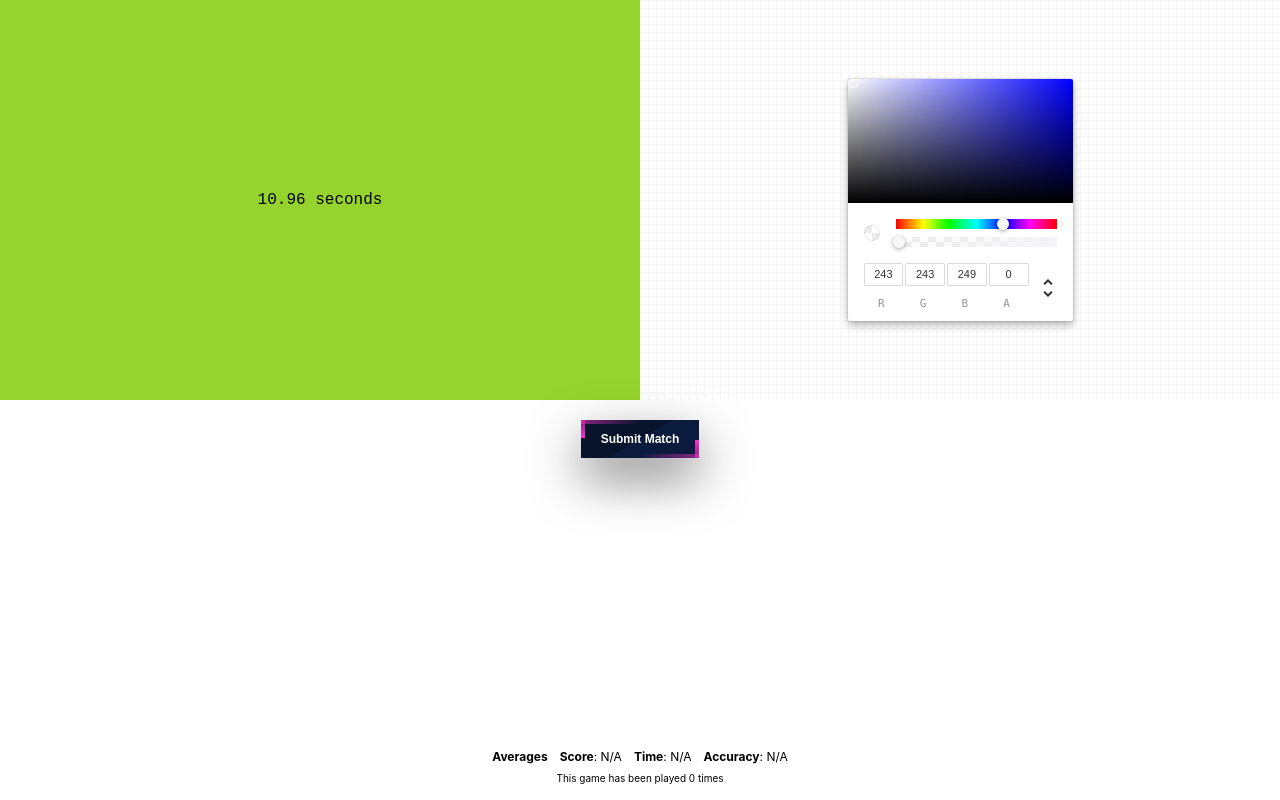
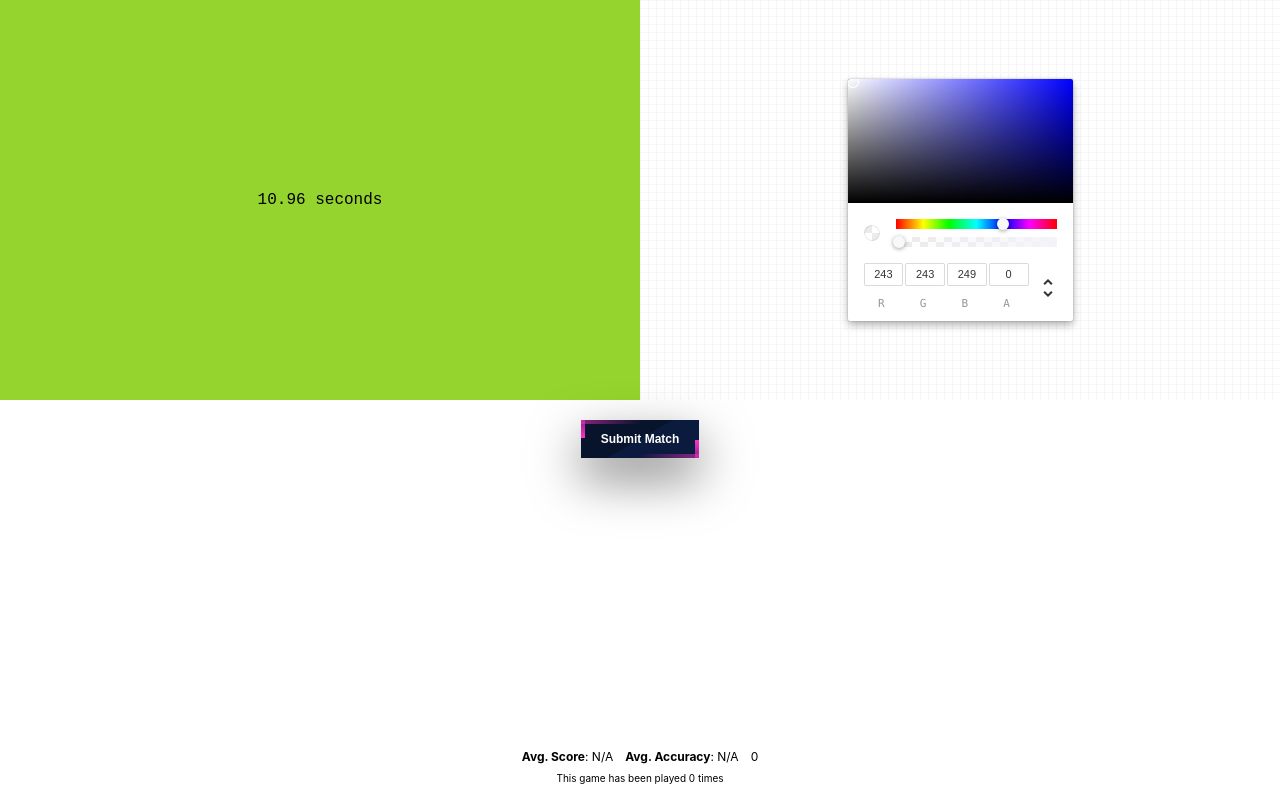
Before and after one commit to mrmrs/colormatch, a React (Create React App) app: page / in a window 1280 px wide. Built offline with nearby package versions, Linux system fonts and the light colour scheme; no server answers.

Commit message:
Adds a High Score

```diff
--- a/src/App.js
+++ b/src/App.js
@@ -96,8 +96,8 @@ function App() {
   handleIncrement()
 
   const currentTime = new Date().getTime();
-  const timeInSeconds = (currentTime - startTime) / 1000;
-  setTimeTaken(`${timeInSeconds.toFixed(2)} seconds`);
+    const timeInSeconds = (currentTime - startTime) / 1000;
+    setTimeTaken(timeInSeconds.toFixed(2)); // Store as a string with two decimal places
 
   const calculatedAccuracy = 100 - chroma.distance(randomColor, selectedColor, 'rgb');
   let combinedScore = 0;
@@ -147,10 +147,7 @@ const calculateAverages = () => {
     (acc, game) => {
       acc.totalScore += game.score;
       acc.totalAccuracy += game.accuracy;
-      const timeInSeconds = parseFloat(game.timeTaken.split(' ')[0]); // Parse time as float
-      if (!isNaN(timeInSeconds)) {
-        acc.totalTime += timeInSeconds;
-      }
+      acc.totalTime += game.timeTaken; // Use timeTaken directly as it's a number
       return acc;
     },
     { totalScore: 0, totalAccuracy: 0, totalTime: 0 }
@@ -160,7 +157,7 @@ const calculateAverages = () => {
   return {
     avgScore: (total.totalScore / numGames).toFixed(2),
     avgAccuracy: (total.totalAccuracy / numGames).toFixed(2) + '%',
-    avgTime: total.totalTime > 0 ? (total.totalTime / numGames).toFixed(2) + ' seconds' : 'N/A'
+    avgTime: (total.totalTime / numGames).toFixed(2) + ' seconds'
   };
 };
 
@@ -269,10 +266,10 @@ const calculateAverages = () => {
       </div>
         <div style={{ position: 'absolute', bottom: '16px', fontSize: '12px', left: 0, right: 0, width: '100%'}}>
             <div style={{ display: 'flex', alignItems: 'center', justifyContent: 'center', gap: '12px' }}>
-              <h2 style={{margin:0, fontSize: '12px'}}>Averages</h2>
-              <p style={{margin:0}}><b>Score</b>: {averages.avgScore}</p>
-              <p style={{margin:0}}><b>Time</b>: {averages.avgTime}</p>
-              <p style={{margin:0}}><b>Accuracy</b>: {averages.avgAccuracy}</p>
+              <p style={{margin:0}}><b>Avg. Score</b>: {averages.avgScore}</p>
+              <p style={{margin:0, display: 'none'}}><b>Time</b>: {averages.avgTime}</p>
+              <p style={{margin:0}}><b>Avg. Accuracy</b>: {averages.avgAccuracy}</p>
+              {highScore && <p style={{margin:0 }}><b>High Score</b>: {parseFloat(highScore).toFixed(3)}</p>}
               </div>
               <small style={{ marginTop: '8px', display: 'block', textAlign: 'center' }}>This game has been played {count} times</small>
         </div>
```
